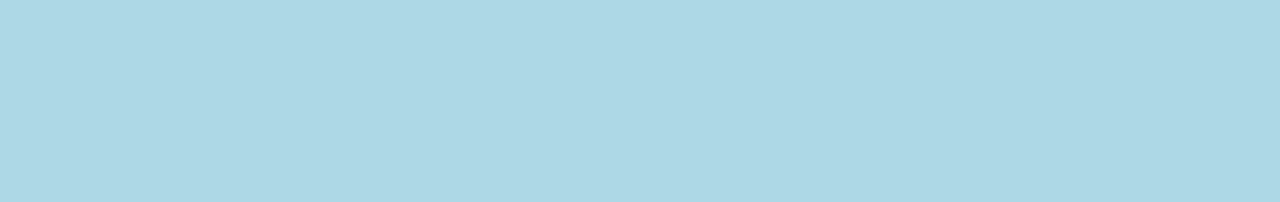
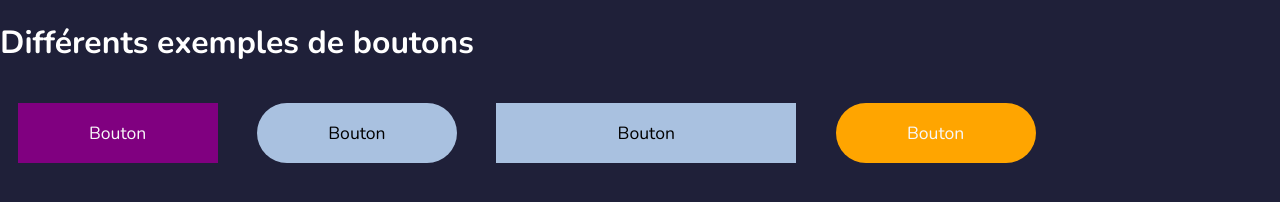
Before and after one commit to SAIDOU11/Sass_Course, a plain HTML site: page index.html in a window 1280 px wide. Drawn offline with nearby package versions, Linux system fonts and the light colour scheme.

Commit message:
refactoring html

```diff
--- a/css/main.scss
+++ b/css/main.scss
@@ -1,7 +1,49 @@
 :root {
-  --bg-color: lightblue;
+  --bg-color: #1f2039;
+}
+html,
+body {
+  margin: 0;
+  padding: 0;
 }
 
 body {
+  font-family: "Nunito", sans-serif;
   background: var(--bg-color);
+  height: 100vh;
 }
+
+h1 {
+  color: #fff;
+}
+
+.btn {
+  font-family: "Nunito", sans-serif;
+  font-size: 1.1rem;
+  padding: 1em;
+  margin: 1em;
+  border: none;
+  width: 200px;
+  background: #a9c1e0;
+  color: #000;
+}
+
+.purple {
+  background: #800080;
+}
+
+.btn-round {
+  border-radius: 1.85em;
+}
+
+.wide {
+  width: 300px;
+}
+
+.orange {
+  background: #ffa500;
+}
+
+.white-color {
+  color: #f8f8f8;
+}
--- a/index.html
+++ b/index.html
@@ -1,10 +1,23 @@
 <!DOCTYPE html>
-<html lang="en">
+<html lang="fr">
   <head>
     <meta charset="UTF-8" />
     <meta name="viewport" content="width=device-width, initial-scale=1.0" />
+    <link
+      href="https://fonts.googleapis.com/css2?family=Nunito:ital,wght@0,200..1000;1,200..1000&display=swap"
+      rel="stylesheet"
+    />
     <link rel="stylesheet" href="css/main.css" />
     <title>Document</title>
   </head>
-  <body></body>
+  <body>
+    <!-- Button Exercice -->
+    <div class="button-exercice">
+      <h1>Différents exemples de boutons</h1>
+      <button class="btn purple white-color">Bouton</button>
+      <button class="btn btn-round">Bouton</button>
+      <button class="btn wide">Bouton</button>
+      <button class="btn btn-round orange white-color">Bouton</button>
+    </div>
+  </body>
 </html>
```
Also changed, not shown: css/main-min.css, css/main.css, 1 other file.
